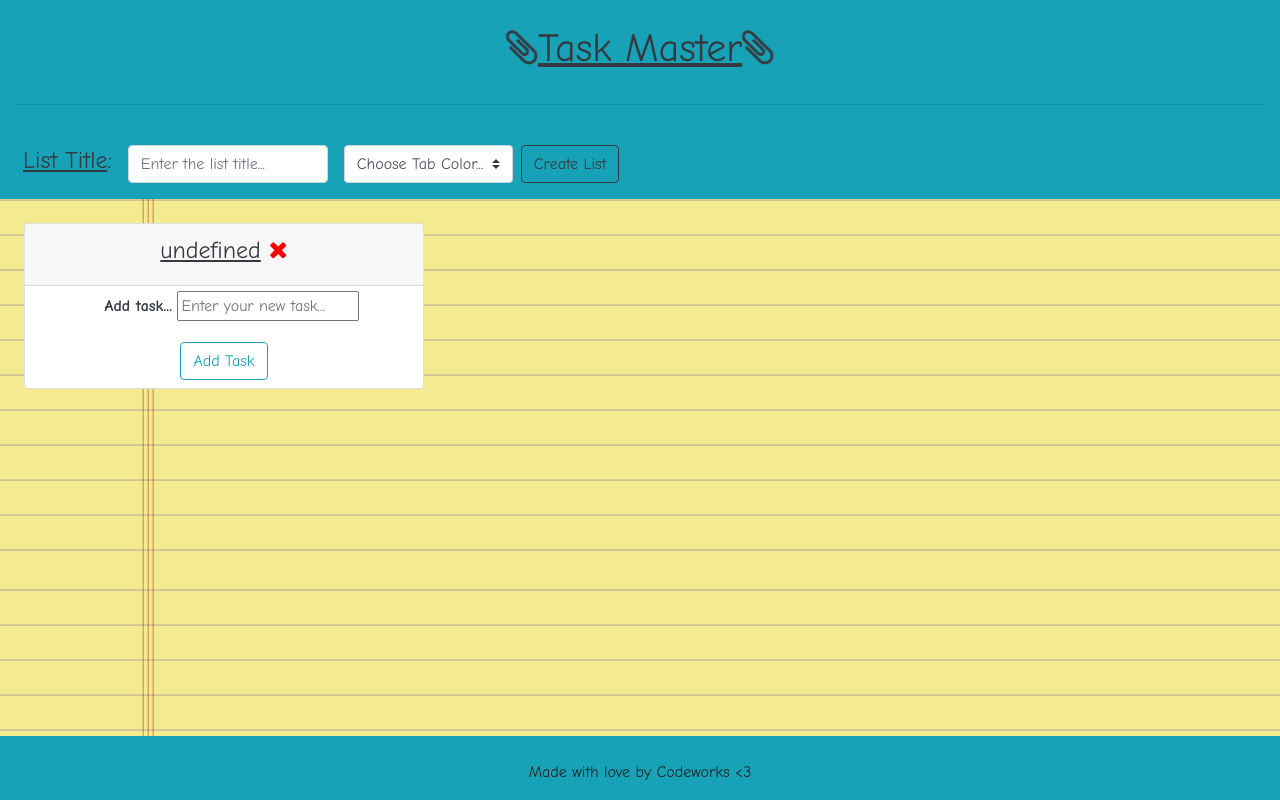
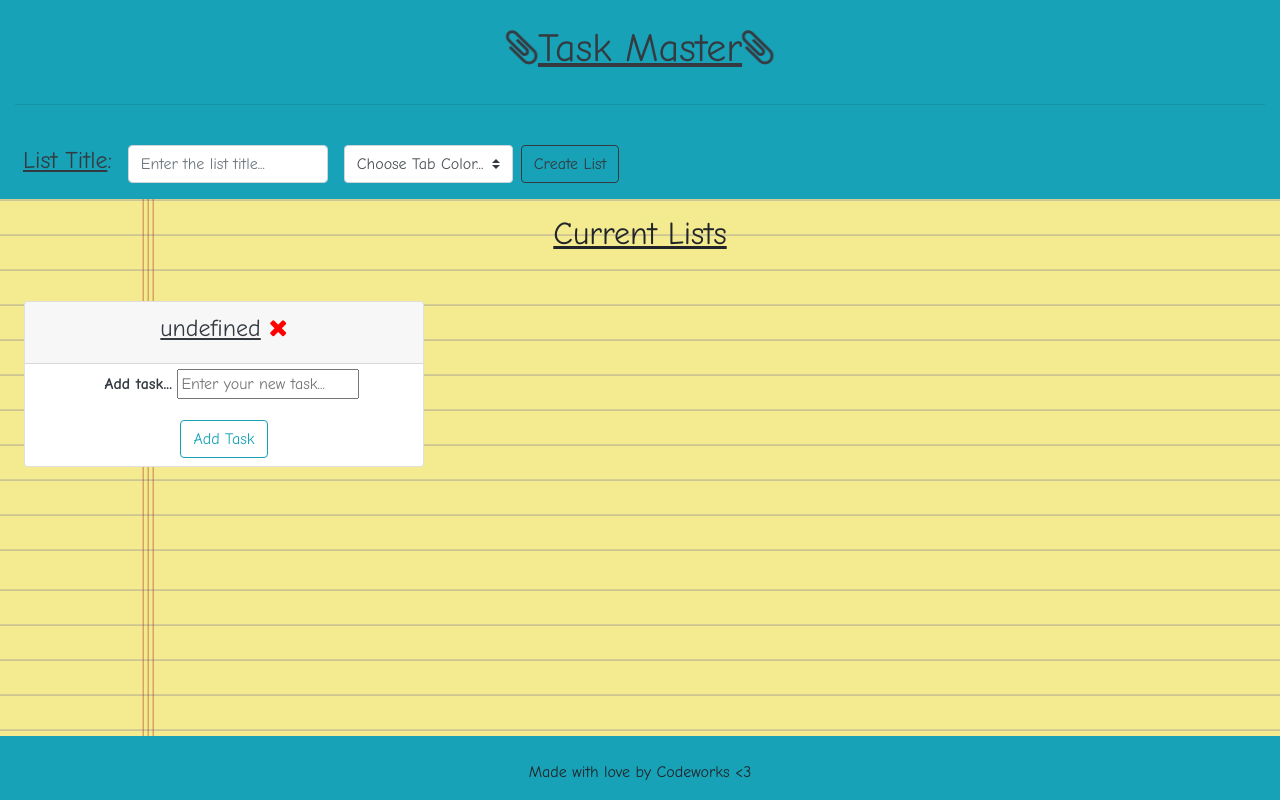
Before and after one commit to JoeAlmanza/taskmaster, a plain HTML site: page index.html in a window 1280 px wide. Drawn offline with nearby package versions, Linux system fonts and the light colour scheme.

Commit message:
and more styling

```diff
--- a/index.html
+++ b/index.html
@@ -43,6 +43,11 @@
           </form>
         </div>
       </div>
+      <div class="row text-center my-3">
+        <div class="col-12">
+          <h2><u>Current Lists</u></h2>
+        </div>
+      </div>
 
       <div class="row" id="listArea">
       </div>
```
